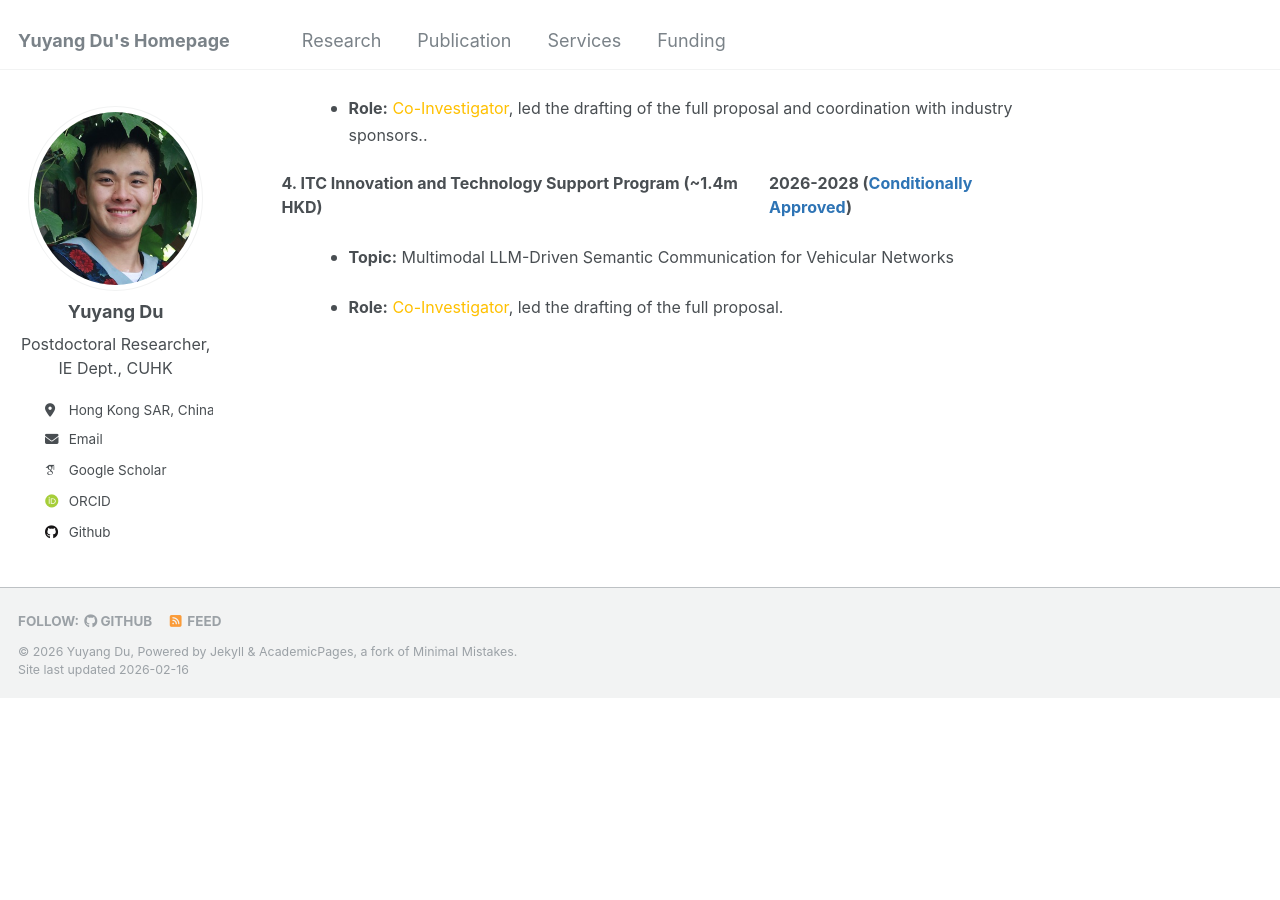
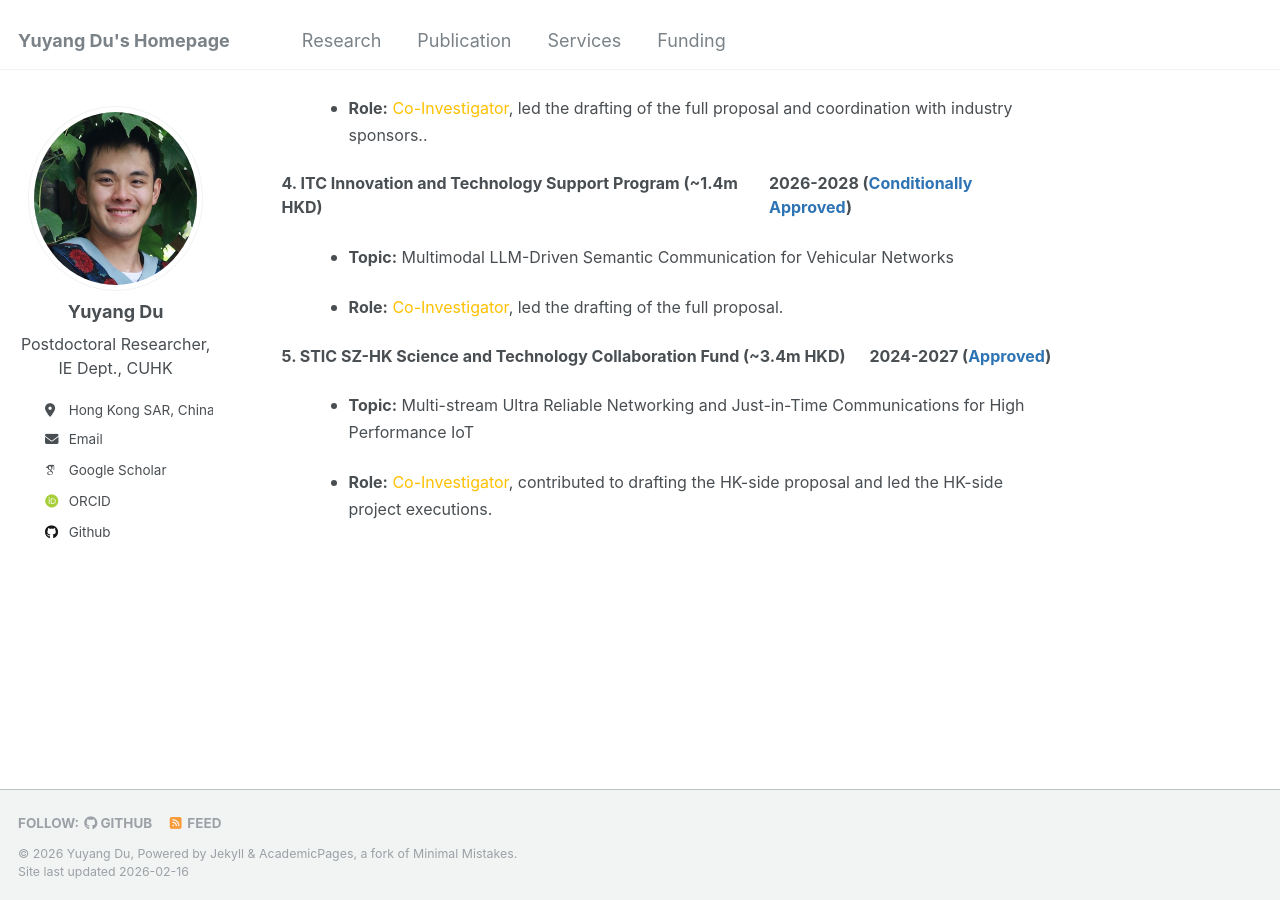
Before and after one commit to yuyangdu01/yuyangdu01.github.io, a Jekyll site: the page built from _pages/funding.md, in a window 1280 px wide and 900 px high, scrolled down 863 px. Built offline with Jekyll 4.4.1, drawn with Linux system fonts in a browser that asks for light colours; some web fonts are replaced; before the commit the page ends 1561 px from its top, so only the background shows below that.

Commit message:
Update funding.md

```diff
--- a/_pages/funding.md
+++ b/_pages/funding.md
@@ -18,7 +18,6 @@ a {
 Approved/Pending
 ------
 <p style="text-align: justify;"><font size=3> I have contributed to the following approved/pending applications, including 1 GRF from HK UGC, 1 ITSP and 2 MHKTCFS from HK ITC, and 1 Type C project from STIC.</font></p>
-
 
 <li style="display: flex; justify-content: space-between; align-items: center; list-style-type: none; margin-bottom: 0.5em;">
   <font size=3><b>1. UGC General Research Fund (~1.4m HKD)</b></font>
@@ -53,5 +52,14 @@ Approved/Pending
 </li>
 <ul style="margin-left: 1.5em;">
   <p style="text-align: justify;"><font size=3><li><b>Topic:</b> Multimodal LLM-Driven Semantic Communication for Vehicular Networks</li></font></p>
-  <p style="text-align: justify;"><font size=3><li><b>Role:</b> <span style="color: #ffc000;">Co-Investigator</span>,  led the drafting of the full proposal.</li></font></p>
+  <p style="text-align: justify;"><font size=3><li><b>Role:</b> <span style="color: #ffc000;">Co-Investigator</span>, led the drafting of the full proposal.</li></font></p>
 </ul>
+
+<li style="display: flex; justify-content: space-between; align-items: center; list-style-type: none; margin-bottom: 0.5em;">
+  <font size=3><b>5. STIC SZ-HK Science and Technology Collaboration Fund (~3.4m HKD)</b></font>
+  <font size=3><b>2024-2027 (<span style="color: #2e74b5;">Approved</span>)</b></font>
+</li>
+<ul style="margin-left: 1.5em;">
+  <p style="text-align: justify;"><font size=3><li><b>Topic:</b> Multi-stream Ultra Reliable Networking and Just-in-Time Communications for High Performance IoT</li></font></p>
+  <p style="text-align: justify;"><font size=3><li><b>Role:</b> <span style="color: #ffc000;">Co-Investigator</span>, contributed to drafting the HK-side proposal and led the HK-side project executions.</li></font></p>
+</ul>
```
